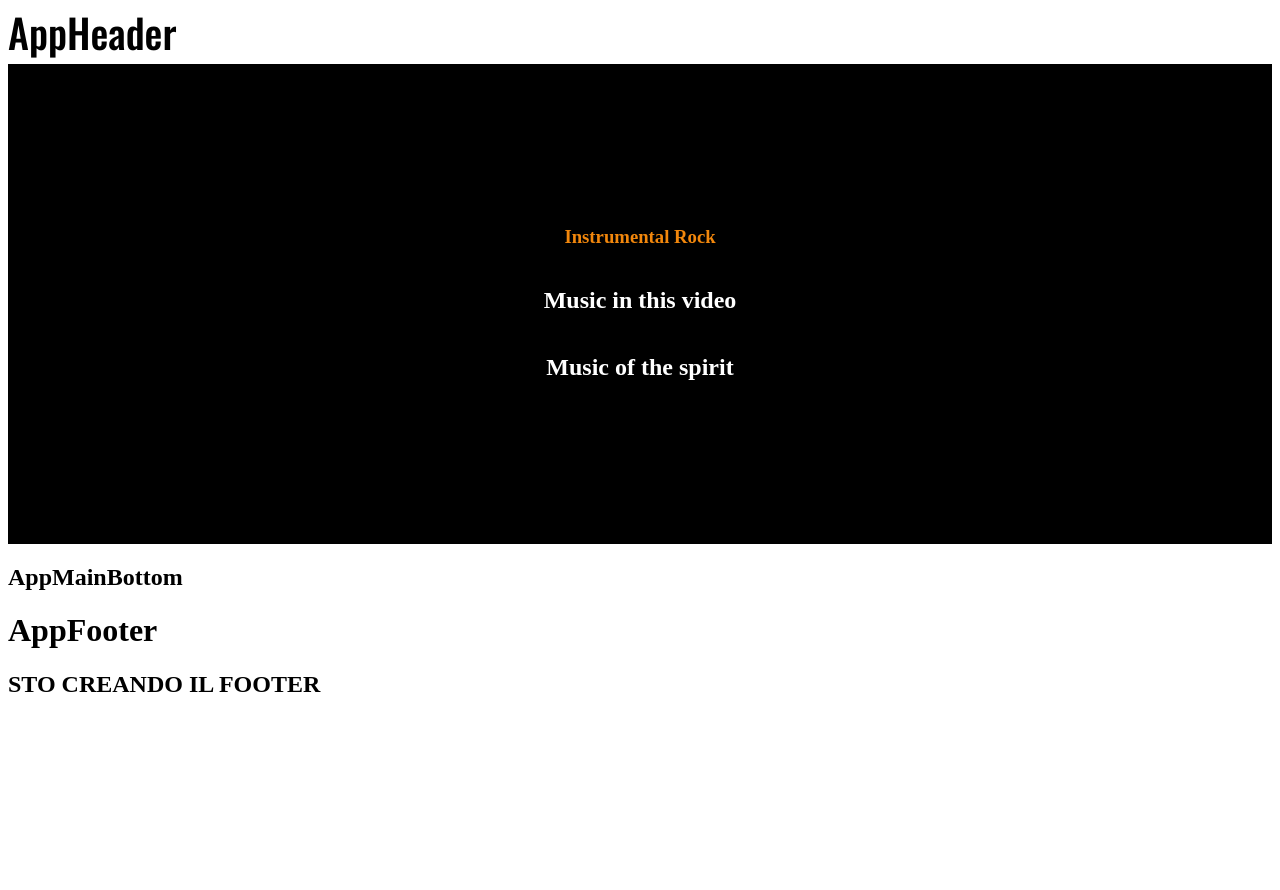
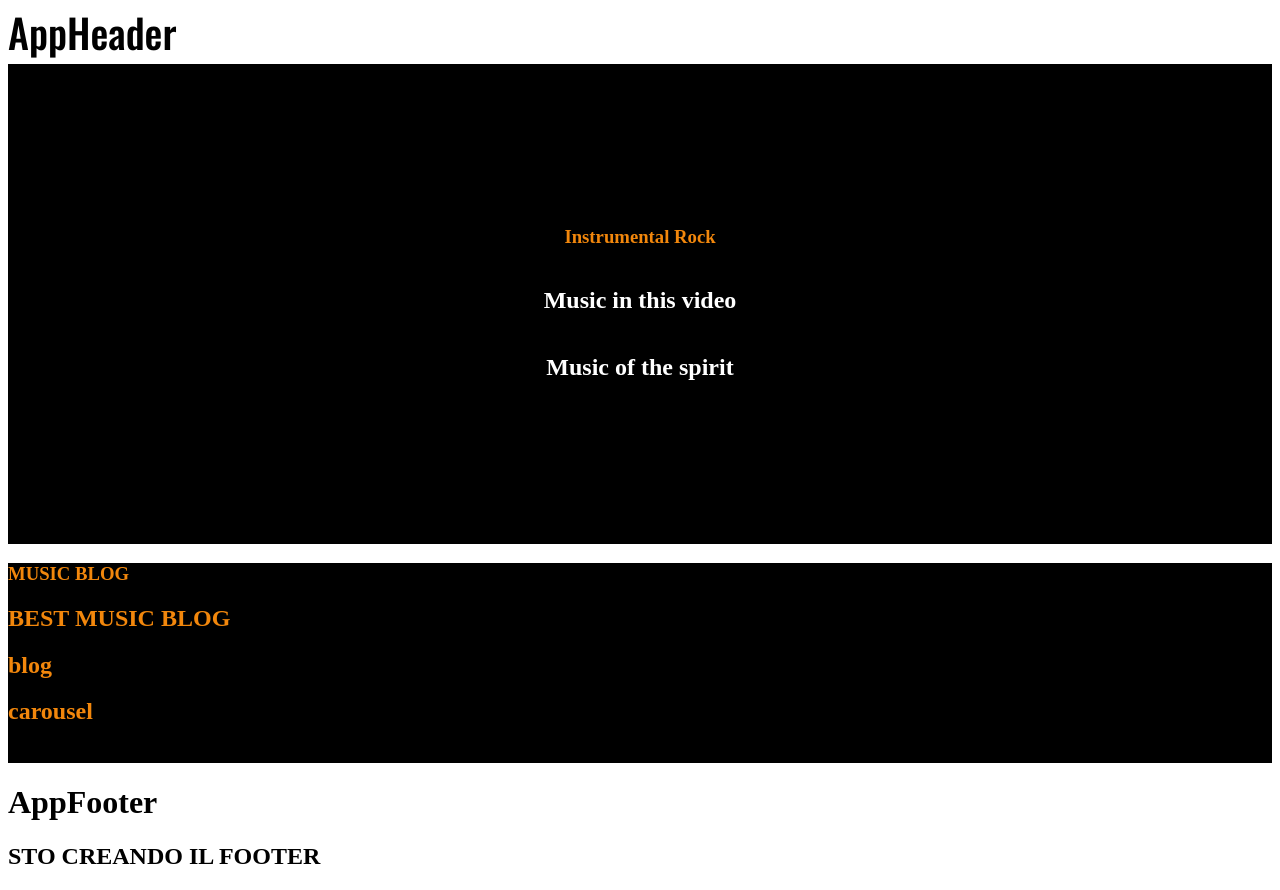
Before and after one commit to AndreaMargutti/proj-html-vuejs, a Vue app: page / in a window 1280 px wide. Before the commit the page ends 800 px from the top, so only its background shows below. Built offline with nearby package versions, Linux system fonts and the light colour scheme.

Commit message:
added two sub components

```diff
--- a/src/components/AppMainBottom.vue
+++ b/src/components/AppMainBottom.vue
@@ -1,17 +1,33 @@
 <script>
+import AppMainBottomBlogPost from './AppMainBottomBlogPost.vue';
+import AppMainBottomCarousel from './AppMainBottomCarousel.vue';
 export default {
   data() {
     return {
 
     }
+  },
+  components:{
+    AppMainBottomBlogPost,
+    AppMainBottomCarousel
   }
 }
 </script>
 
 <template>
-    <h2>AppMainBottom</h2>
+    <section id="blog">
+        <h3>MUSIC BLOG</h3>
+        <h2>BEST MUSIC BLOG</h2>
+        <AppMainBottomBlogPost/>
+        <AppMainBottomCarousel/>
+    </section>
 </template>
 
 <style lang="scss" scoped>
+#blog{
+    background-color: black;
+    color: #f2870c;
+    height: 200px;
+}
 
 </style>
--- /dev/null
+++ b/src/components/AppMainBottomBlogPost.vue
@@ -0,0 +1,17 @@
+<script>
+export default {
+  data() {
+    return {
+
+    }
+  }
+}
+</script>
+
+<template>
+    <h2>blog</h2>
+</template>
+
+<style lang="scss" scoped>
+
+</style>
--- /dev/null
+++ b/src/components/AppMainBottomCarousel.vue
@@ -0,0 +1,17 @@
+<script>
+export default {
+  data() {
+    return {
+
+    }
+  }
+}
+</script>
+
+<template>
+    <h2>carousel</h2>
+</template>
+
+<style lang="scss" scoped>
+
+</style>
--- a/src/main.js
+++ b/src/main.js
@@ -1,4 +1,3 @@
 import { createApp } from 'vue'
 import App from './App.vue'
-
 createApp(App).mount('#app')
```
